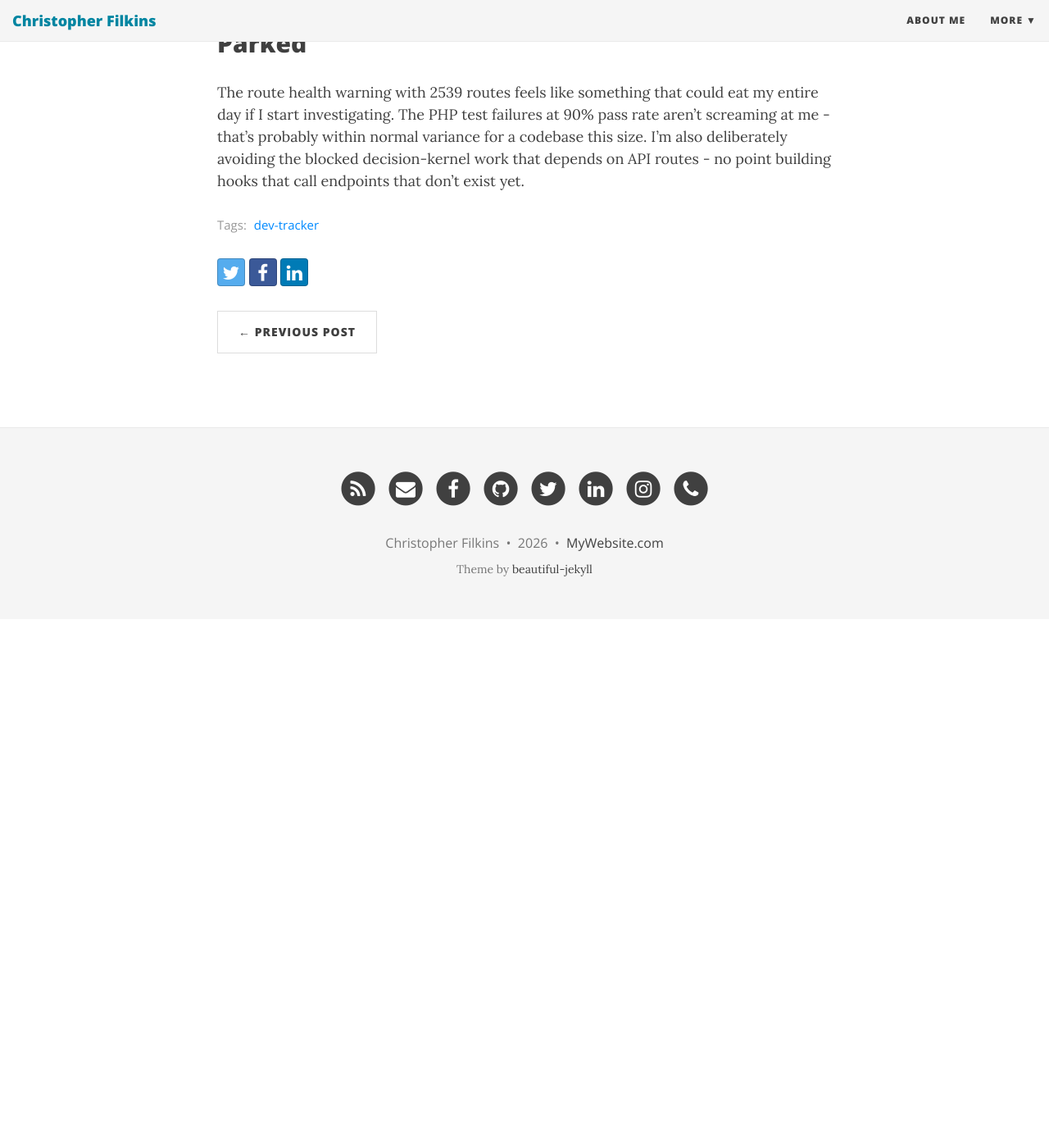
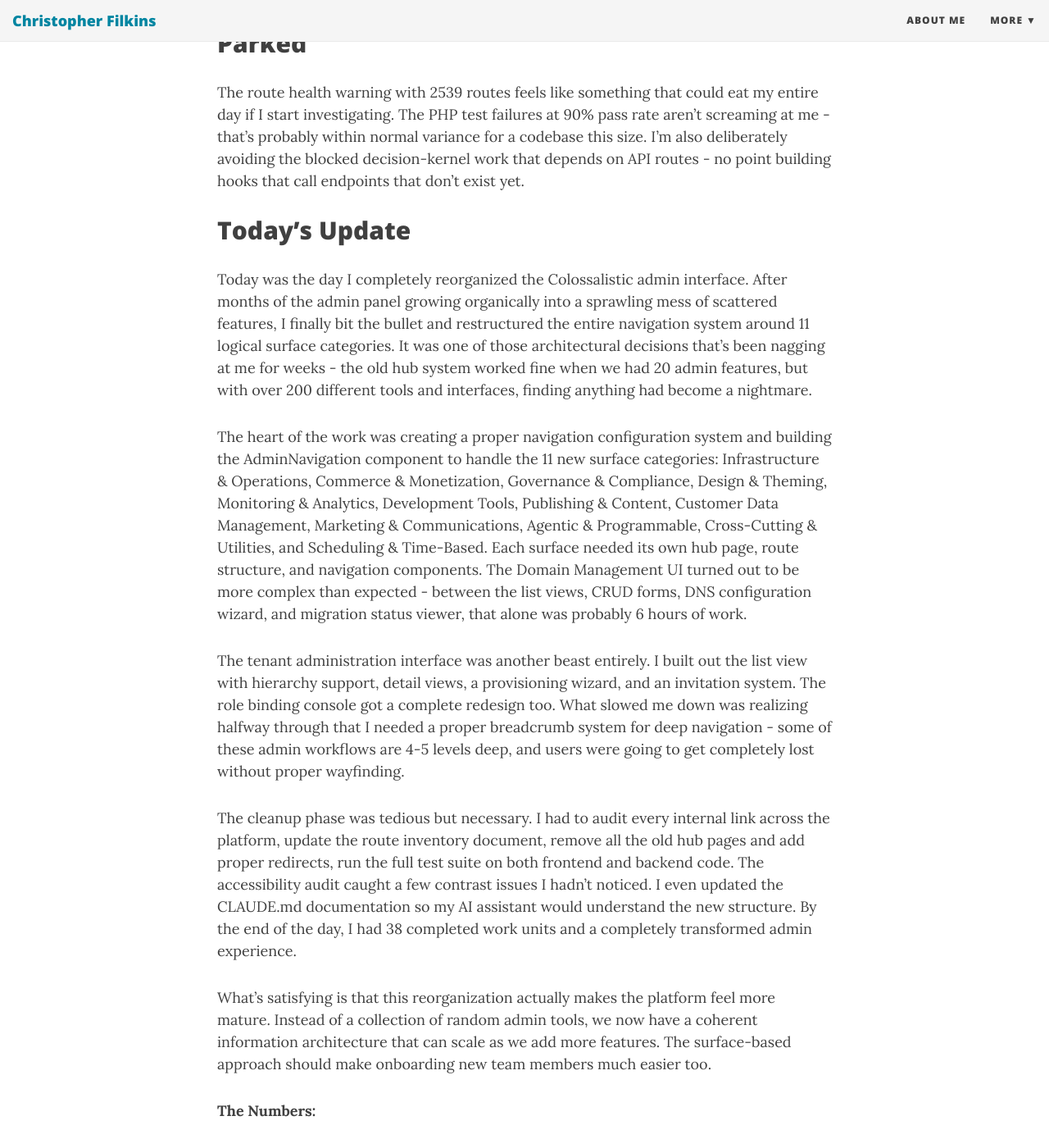
Before and after one commit to filchyboy/filchyboy.github.io, a Jekyll site: the page built from _posts/2026-04-02-daily-dev-log.md, in a window 1280 px wide and 1400 px high, scrolled down 1453 px. Shown: the whole window at 82% size. Built offline with Jekyll 4.4.1, drawn with Linux system fonts in a browser that asks for light colours; nearby versions of some CDN libraries; before the commit the page ends 2208 px from its top, so only the background shows below that; some of the changed text lies outside the part shown.

Commit message:
Update build-in-public update: Ui Surface Reorganization

```diff
--- a/_posts/2026-04-02-daily-dev-log.md
+++ b/_posts/2026-04-02-daily-dev-log.md
@@ -38,4 +38,31 @@
 <!-- plan-unit-ids: dk-p0-resource-approval-step,dk-p1-types-enums,dk-p2-css-base,ps-create-dir-tree,re-types-setup,sa-fill-planning-files,usr-route-inventory -->
 <!-- SECTION: DAILY-PLAN END -->
 
+
+<!-- SECTION: ACCOMPLISHED START -->
+<!-- accomplished-generated: 2026-04-02T22:50:15.553145+00:00 -->
+
+## Today's Update
+
+Today was the day I completely reorganized the Colossalistic admin interface. After months of the admin panel growing organically into a sprawling mess of scattered features, I finally bit the bullet and restructured the entire navigation system around 11 logical surface categories. It was one of those architectural decisions that's been nagging at me for weeks - the old hub system worked fine when we had 20 admin features, but with over 200 different tools and interfaces, finding anything had become a nightmare.
+
+The heart of the work was creating a proper navigation configuration system and building the AdminNavigation component to handle the 11 new surface categories: Infrastructure & Operations, Commerce & Monetization, Governance & Compliance, Design & Theming, Monitoring & Analytics, Development Tools, Publishing & Content, Customer Data Management, Marketing & Communications, Agentic & Programmable, Cross-Cutting & Utilities, and Scheduling & Time-Based. Each surface needed its own hub page, route structure, and navigation components. The Domain Management UI turned out to be more complex than expected - between the list views, CRUD forms, DNS configuration wizard, and migration status viewer, that alone was probably 6 hours of work.
+
+The tenant administration interface was another beast entirely. I built out the list view with hierarchy support, detail views, a provisioning wizard, and an invitation system. The role binding console got a complete redesign too. What slowed me down was realizing halfway through that I needed a proper breadcrumb system for deep navigation - some of these admin workflows are 4-5 levels deep, and users were going to get completely lost without proper wayfinding.
+
+The cleanup phase was tedious but necessary. I had to audit every internal link across the platform, update the route inventory document, remove all the old hub pages and add proper redirects, run the full test suite on both frontend and backend code. The accessibility audit caught a few contrast issues I hadn't noticed. I even updated the CLAUDE.md documentation so my AI assistant would understand the new structure. By the end of the day, I had 38 completed work units and a completely transformed admin experience.
+
+What's satisfying is that this reorganization actually makes the platform feel more mature. Instead of a collection of random admin tools, we now have a coherent information architecture that can scale as we add more features. The surface-based approach should make onboarding new team members much easier too.
+
+**The Numbers:**
+- Completed: 38 tasks
+- Feature areas: ui-surface-reorganization
+
+
+<!-- Generated by dev-tracker publish_to_jekyll.py (AI mode) -->
+<!-- accomplished-date: 2026-04-02 -->
+<!-- unit-ids: usr-nav-config,usr-domain-mgmt-list,usr-route-inventory,usr-tenant-admin-list,usr-admin-nav-component,usr-infrastructure-surface,usr-domain-mgmt-crud,usr-tenant-admin-detail,usr-tenant-admin-provision,usr-tenant-web-routes,usr-remove-old-hubs,usr-navigation-audit,usr-phpstan-check,usr-eslint-check,usr-surface-category-nav,usr-commerce-surface,usr-governance-surface,usr-role-binding-ui,usr-redirect-tests,usr-design-surface,usr-monitoring-surface,usr-development-surface,usr-update-internal-links,usr-update-claude-md,usr-publishing-surface,usr-customer-data-surface,usr-marketing-surface,usr-nav-tests,usr-a11y-audit,usr-domain-mgmt-dns,usr-breadcrumb-system,usr-tenant-admin-invite,usr-agentic-surface,usr-crosscutting-surface,usr-scheduling-surface,usr-closeout,usr-navigation-guide,usr-domain-mgmt-migration -->
+
+<!-- accomplished-unit-ids: usr-a11y-audit,usr-admin-nav-component,usr-agentic-surface,usr-breadcrumb-system,usr-closeout,usr-commerce-surface,usr-crosscutting-surface,usr-customer-data-surface,usr-design-surface,usr-development-surface,usr-domain-mgmt-crud,usr-domain-mgmt-dns,usr-domain-mgmt-list,usr-domain-mgmt-migration,usr-eslint-check,usr-governance-surface,usr-infrastructure-surface,usr-marketing-surface,usr-monitoring-surface,usr-nav-config,usr-nav-tests,usr-navigation-audit,usr-navigation-guide,usr-phpstan-check,usr-publishing-surface,usr-redirect-tests,usr-remove-old-hubs,usr-role-binding-ui,usr-route-inventory,usr-scheduling-surface,usr-surface-category-nav,usr-tenant-admin-detail,usr-tenant-admin-invite,usr-tenant-admin-list,usr-tenant-admin-provision,usr-tenant-web-routes,usr-update-claude-md,usr-update-internal-links -->
+<!-- SECTION: ACCOMPLISHED END -->
 <!-- Generated by dev-tracker build_today_plan.py -->
```
